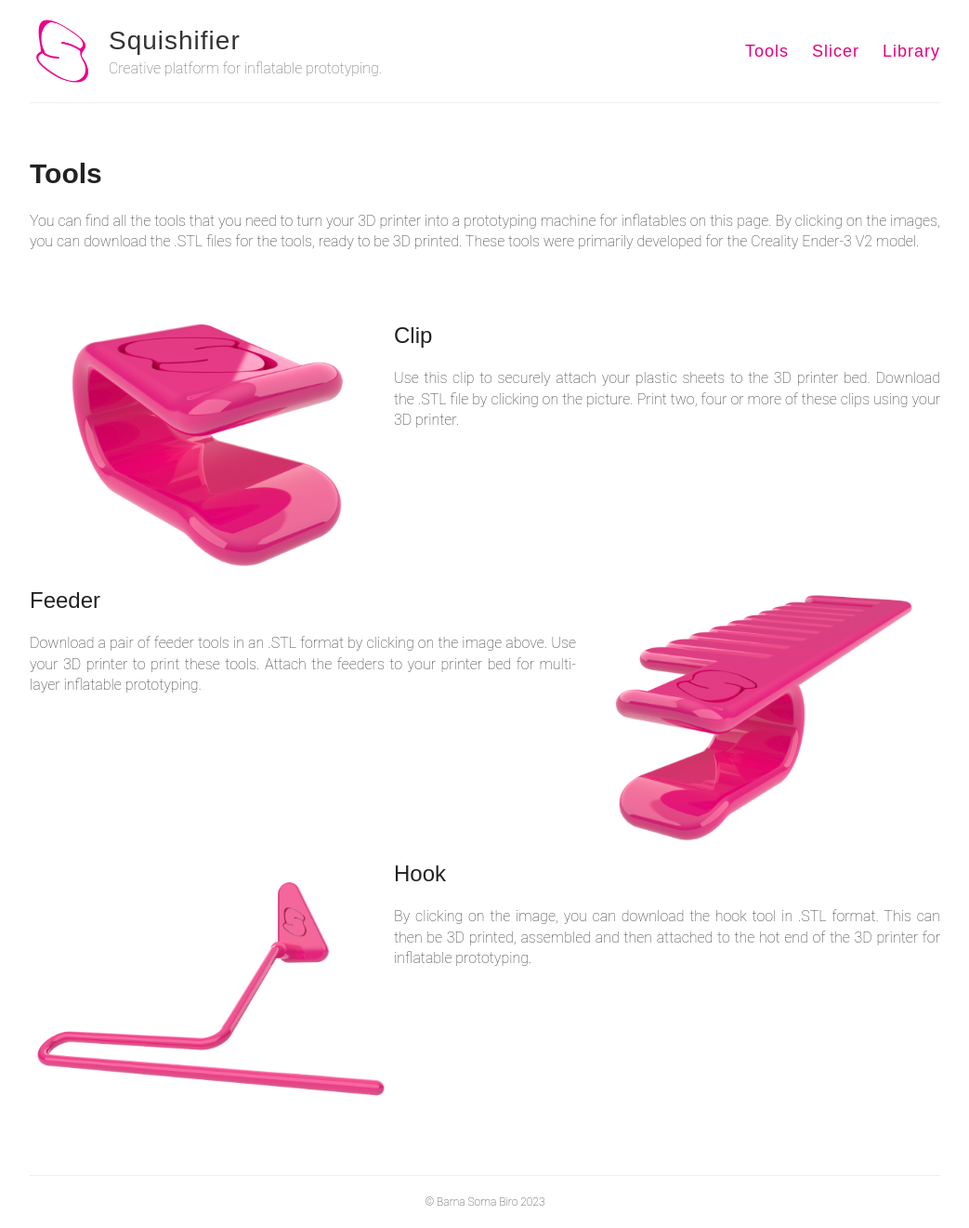
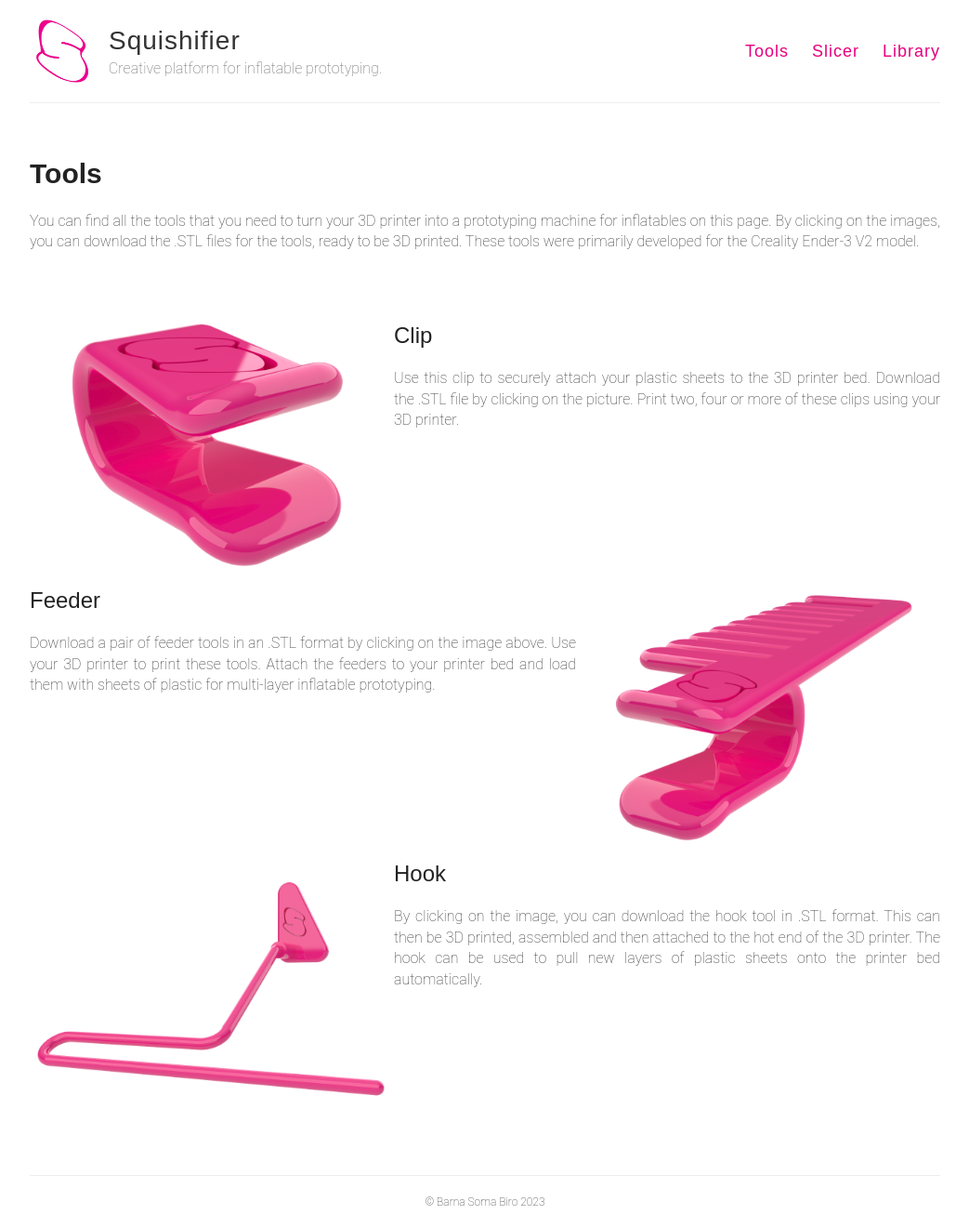
Before and after one commit to squishifier/squishifier.github.io, a Jekyll site: the page built from tools.md, in a window 1280 px wide. Shown: the whole page at 93% size, without its empty margins (118-1161 px from the left). Built offline with Jekyll 4.4.1, drawn with Linux system fonts in a browser that asks for light colours; some web fonts are replaced.

Commit message:
Update tools.md

```diff
--- a/tools.md
+++ b/tools.md
@@ -18,11 +18,11 @@ Use this clip to securely attach your plastic sheets to the 3D printer bed. Down
 </a>
 
 <h2 style="clear: left">Feeder</h2>
-Download a pair of feeder tools in an .STL format by clicking on the image above. Use your 3D printer to print these tools. Attach the feeders to your printer bed for multi-layer inflatable prototyping.
+Download a pair of feeder tools in an .STL format by clicking on the image above. Use your 3D printer to print these tools. Attach the feeders to your printer bed and load them with sheets of plastic for multi-layer inflatable prototyping.
 
 <div class="clearfix"><a href="/objects/hot-end-extension-1.stl" download="hook.stl">
   <img class="left" src="/images/hook-2.png" alt="hook">
 </a>
 
 <h2 style="clear: right">Hook</h2>
-By clicking on the image, you can download the hook tool in .STL format. This can then be 3D printed, assembled and then attached to the hot end of the 3D printer for inflatable prototyping.</div>
+By clicking on the image, you can download the hook tool in .STL format. This can then be 3D printed, assembled and then attached to the hot end of the 3D printer. The hook can be used to pull new layers of plastic sheets onto the printer bed automatically.</div>
```
